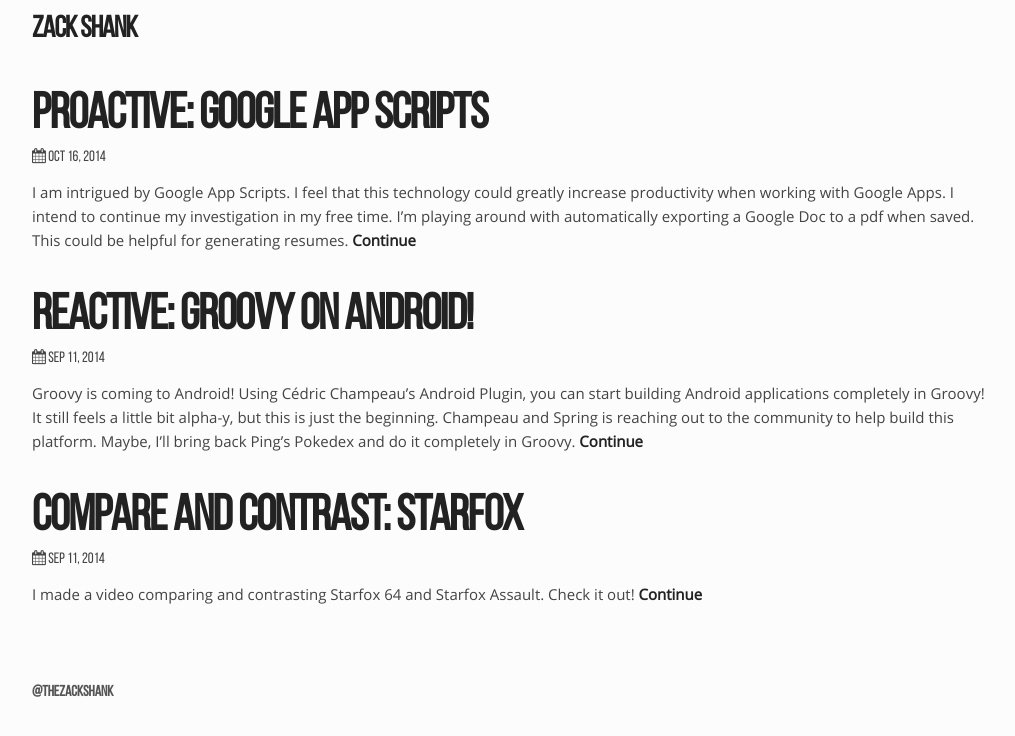
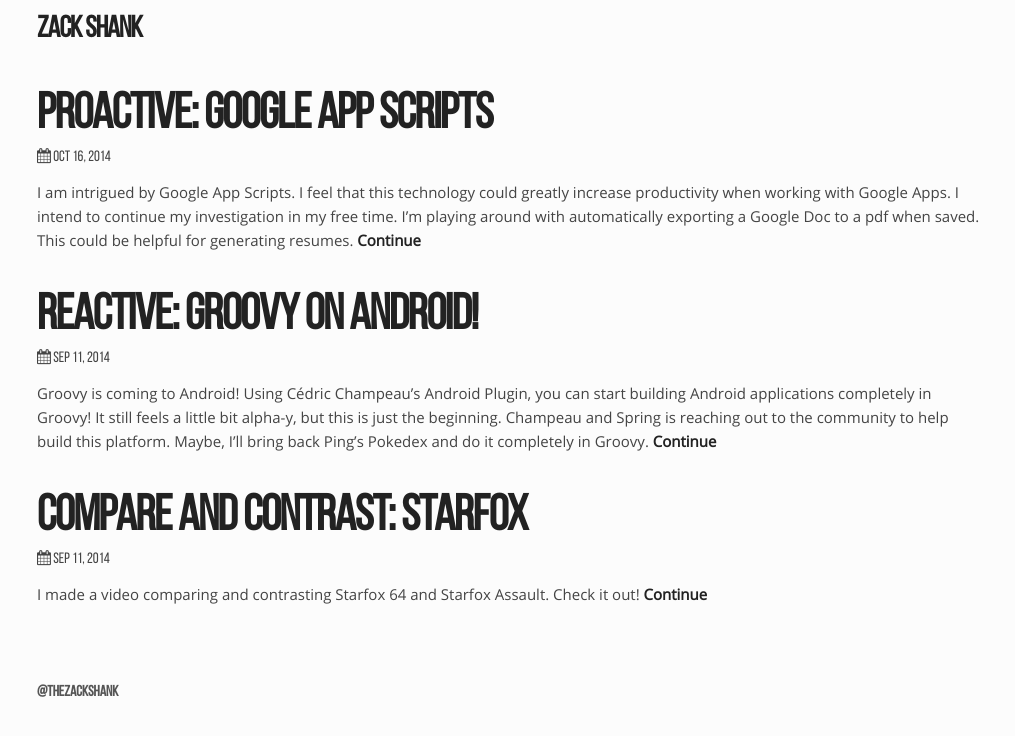
Before and after one commit to zpshank/zpshank.github.io, a Jekyll site: the page built from index.html, in a window 1280 px wide. Shown: the top 736 px of the page, without its empty margins (128-1143 px from the left). Built offline with Jekyll 4.4.1, drawn with Linux system fonts in a browser that asks for light colours; nearby versions of some CDN libraries.

Commit message:
Added the proper padding.

```diff
--- a/css/main.scss
+++ b/css/main.scss
@@ -33,13 +33,19 @@ a:hover {
     padding: 10px 0;
 }
 
+.site-header {
+    padding-right: 5px;
+    padding-left: 5px;
+}
+
 .site-title {
     margin-bottom: 0;
+    padding: auto 5px;
 }
 
 .site-footer {
     font-family: "Bebas Neue";
-    padding: 10px 0;
+    padding: 10px 5px;
 }
 
 .site-twitter {
@@ -48,7 +54,7 @@ a:hover {
 }
 
 .page {
-    padding: 15px 0;
+    padding: 15px 5px;
     background-color: #fcfcfc;
 }
 
```
